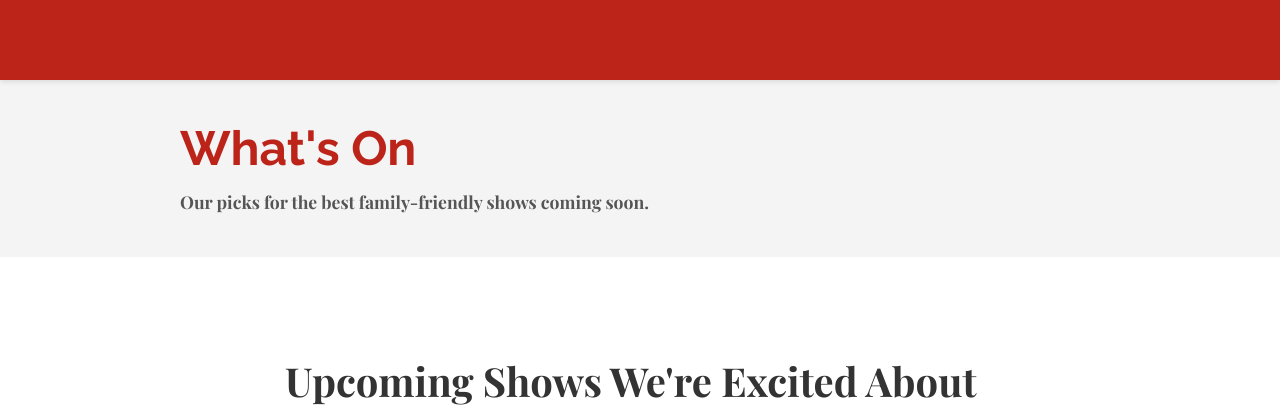
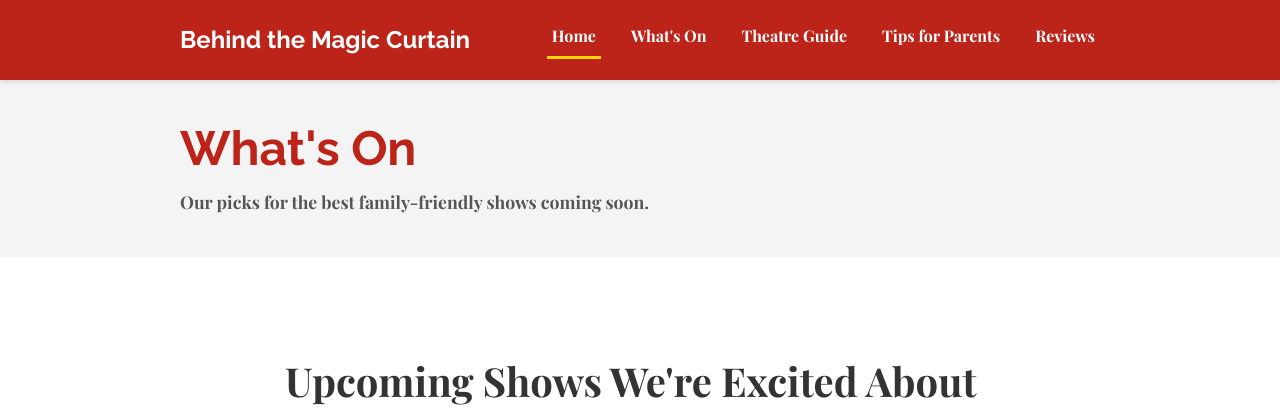
Before and after one commit to Behind-the-magic-curtain/Behind-the-magic-curtain.github.io, a plain HTML site: page whats-on.html in a window 1280 px wide. Shown: the top 414 px of the page. Drawn offline with nearby package versions, Linux system fonts and the light colour scheme.

Commit message:
Update whats-on.html

```diff
--- a/whats-on.html
+++ b/whats-on.html
@@ -12,8 +12,25 @@
 </head>
 <body>
 
-    <header class="site-header">
-        </header>
+   <header class="site-header">
+        <div class="container">
+            <div class="logo">
+                <a href="index.html">Behind the Magic Curtain</a>
+            </div>
+            <nav class="main-nav">
+                <button class="nav-toggle" aria-label="toggle navigation">
+                    <span class="hamburger"></span>
+                </button>
+                <ul>
+                    <li><a href="index.html" class="active">Home</a></li>
+                    <li><a href="whats-on.html">What's On</a></li>
+                    <li><a href="theatre-guide.html">Theatre Guide</a></li>
+                    <li><a href="tips-for-parents.html">Tips for Parents</a></li>
+                    <li><a href="reviews.html">Reviews</a></li>
+                </ul>
+            </nav>
+        </div>
+    </header>
 
     <main>
         <section class="page-header">
```
